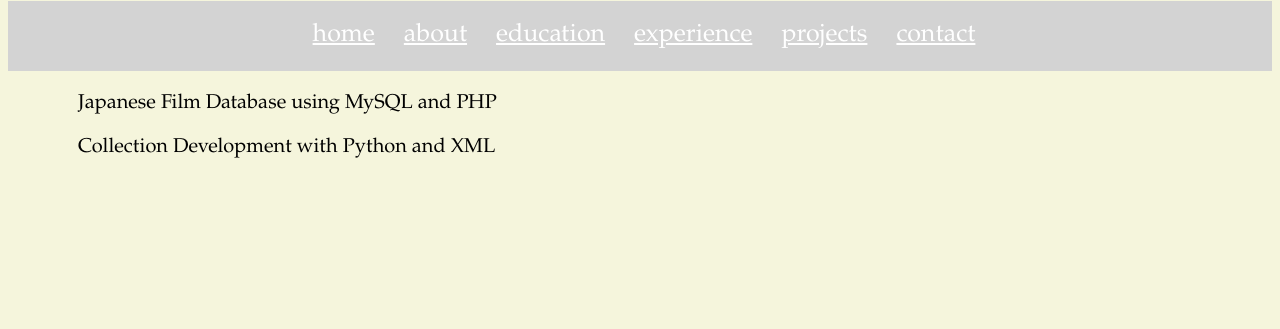
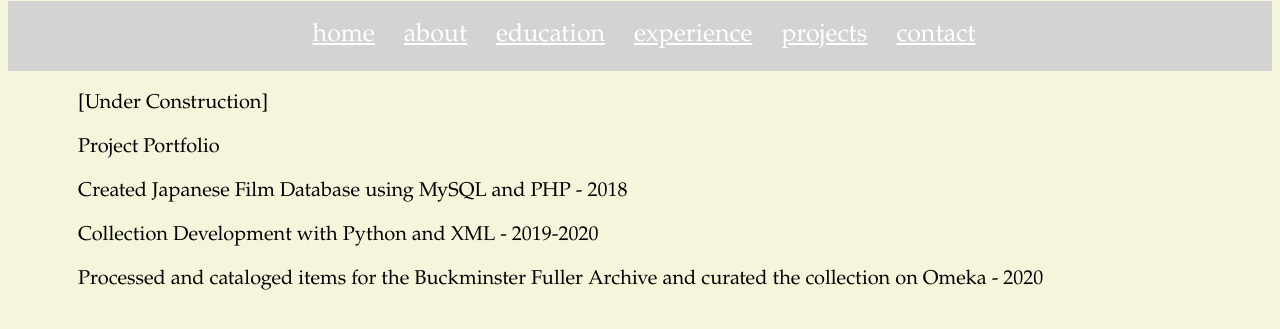
Before and after one commit to spyasuda/spyasuda.github.io, a plain HTML site: page projects.html in a window 1280 px wide. Shown: the part 129-458 px from the top of the page. Drawn offline with Linux system fonts and the light colour scheme.

Commit message:
update_experience_projects_construction

```diff
--- a/projects.html
+++ b/projects.html
@@ -25,10 +25,14 @@
   </div>
 
   <div id="myProjects" class="main">
-    <p>Japanese Film Database using MySQL and PHP
+    <p>[Under Construction]
     </p>
-    <p>Collection Development with Python and XML
+    <p> Project Portfolio </p>
+    <p>Created Japanese Film Database using MySQL and PHP - 2018
     </p>
+    <p>Collection Development with Python and XML - 2019-2020
+    </p>
+    <p>Processed and cataloged items for the Buckminster Fuller Archive and curated the collection on Omeka - 2020
 
   </div>
 
```
Also changed, not shown: experience.html (+4 -0 lines).
